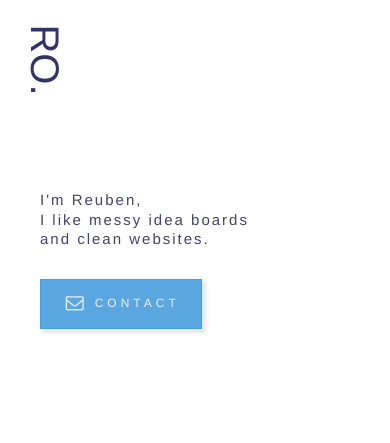
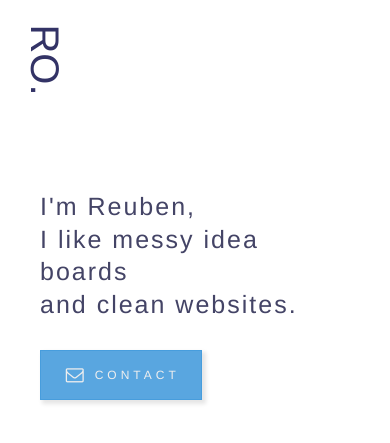
Before and after one commit to reubenosborne/reubenosborne.github.io, a Jekyll site: the page built from index.html, in a window 390 px wide. Shown: the top 443 px of the page. Built offline with Jekyll 4.4.1, drawn with Linux system fonts in a browser that asks for light colours; some web fonts are replaced.

Commit message:
Adjusted header size

```diff
--- a/index.html
+++ b/index.html
@@ -5,7 +5,7 @@ layout: default
 <div class="bg"></div>
 
 <div class="info">
-	<div class="info_blurb">
+	<div>
 		<h1>
 			I'm Reuben,<br>
 			I like messy idea boards<br>
--- a/style.scss
+++ b/style.scss
@@ -170,18 +170,6 @@ img {
  */
 /*********************/
 
-.info_blurb {
-  max-width: 800px;
-}
-
-.sec_para {
-  max-width: 600px;
-}
-
-div[id*='product'] {
-  margin: 50px;
-}
-
 .flex {
   display: flex;
   align-items: center;
@@ -264,7 +252,7 @@ div[id*='product'] {
   }
   @media ( max-width: 600px ) {
     h1 {
-      font-size: 15px;
+      font-size: 25px;
     }
   }
 }
```
